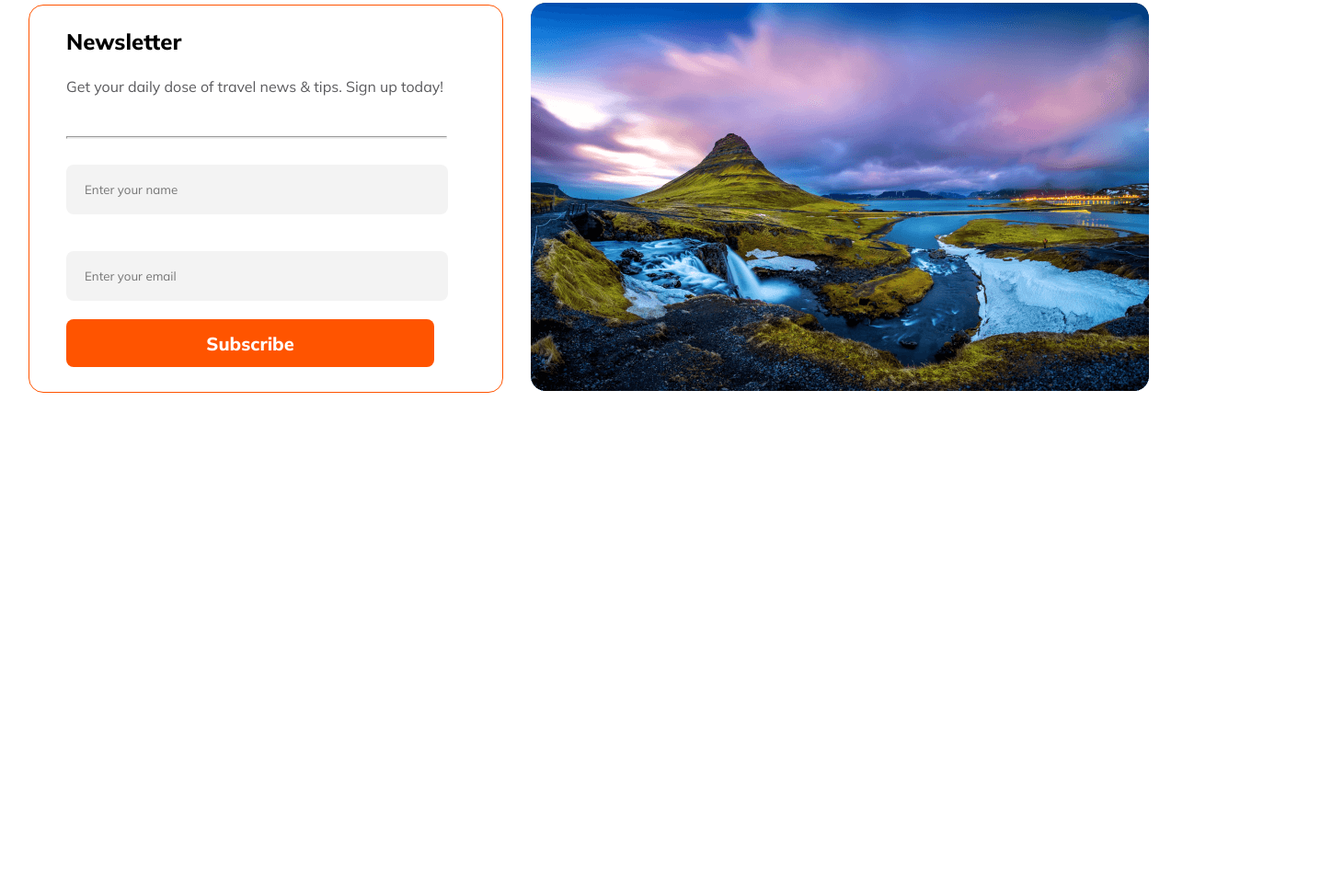
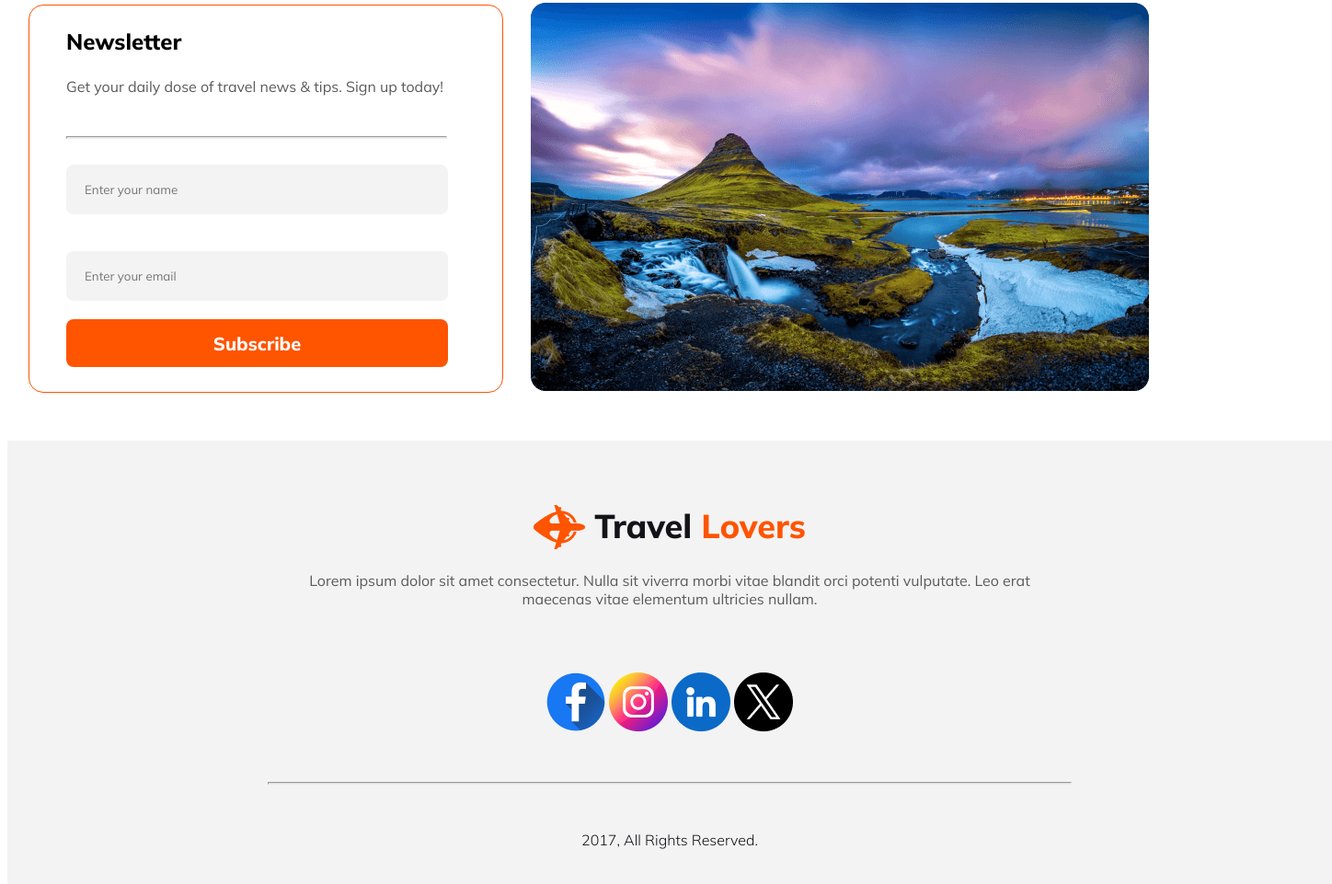
Before and after one commit to Mejbahul-Hasan/travel-lovers, a plain HTML site: page index.html in a window 1280 px wide. Shown: the part 3265-4226 px from the top of the page at 92% size, 1448 px wide, since content can reach past the window. Before the commit the page ends 3702 px from the top, so only its background shows below. Drawn offline with Linux system fonts and the light colour scheme.

Commit message:
footer section completed

```diff
--- a/index.html
+++ b/index.html
@@ -111,6 +111,20 @@
             </div>
         </div>
     </main>
-    <footer></footer>
+    <footer class="final-section">
+        <div class="nav-logo">
+            <img src="Images/Group 40071 (2).png" alt="">
+            <span class="logo-text-1">Travel</span><span class="logo-text-2">Lovers</span>
+        </div>
+        <P>Lorem ipsum dolor sit amet consectetur. Nulla sit viverra morbi vitae blandit orci potenti vulputate. Leo erat maecenas vitae elementum ultricies nullam. </P>
+        <div class="icon">
+            <img src="Images/Facebook.png" alt="">
+            <img src="Images/Instagram.png" alt="">
+            <img src="Images/Linkedin.png" alt="">
+            <img src="Images/Twitter.png" alt="">
+        </div>
+        <hr>
+        <P id="copy-right">2017, All Rights Reserved.</P>
+    </footer>
 </body>
 </html>
--- a/styles/travel.css
+++ b/styles/travel.css
@@ -233,7 +233,7 @@
     padding-left: 20px;
 }
 .news-letter-form > button{
-    width: 400px;
+    width: 415px;
     height: 52px;
     border-radius: 8px;
     background: #FF5400;
@@ -242,18 +242,46 @@
     font-size: 20px;
     font-weight: 800;
 }
-.news-letter-img{
+/* final section style */
 
+.final-section{
+    text-align: center;
+    background: rgba(19, 19, 24, 0.05);
+    width: 1440px;
+    height: 500px;
+    margin-top: 50px;
 }
-
+.final-section div {
+    margin-top: 70px;
+}
+.final-section > p {
+    margin: 20px 300px;
+    color: #5A5A5D;
+}
+.final-section hr{
+    width: 872px;
+    height: 1px;
+    background: rgba(19, 19, 24, 0.10);
+    margin-top: 50px
+}
+.final-section > #copy-right{
+    color: #131318;
+    font-weight: 300;
+    margin-top: 50px
+}
 /* mobile of small devices */
 
 @media screen and (max-width: 600px) {
     nav,
-    .banner-input,
+    .nav-logo,
+    .nav-link,
     .popular,
     .container-pic,
-    .choose-box
+    .container-pic-row1,
+    .container-pic-row2,
+    .container-pic-row3,
+    .choose-box,
+    .news-letter
     {
         flex-direction: column;
     }
```
Also changed, not shown: Images/Facebook.png (added), Images/Instagram.png (added), Images/Linkedin.png (added), Images/Twitter.png (added).
